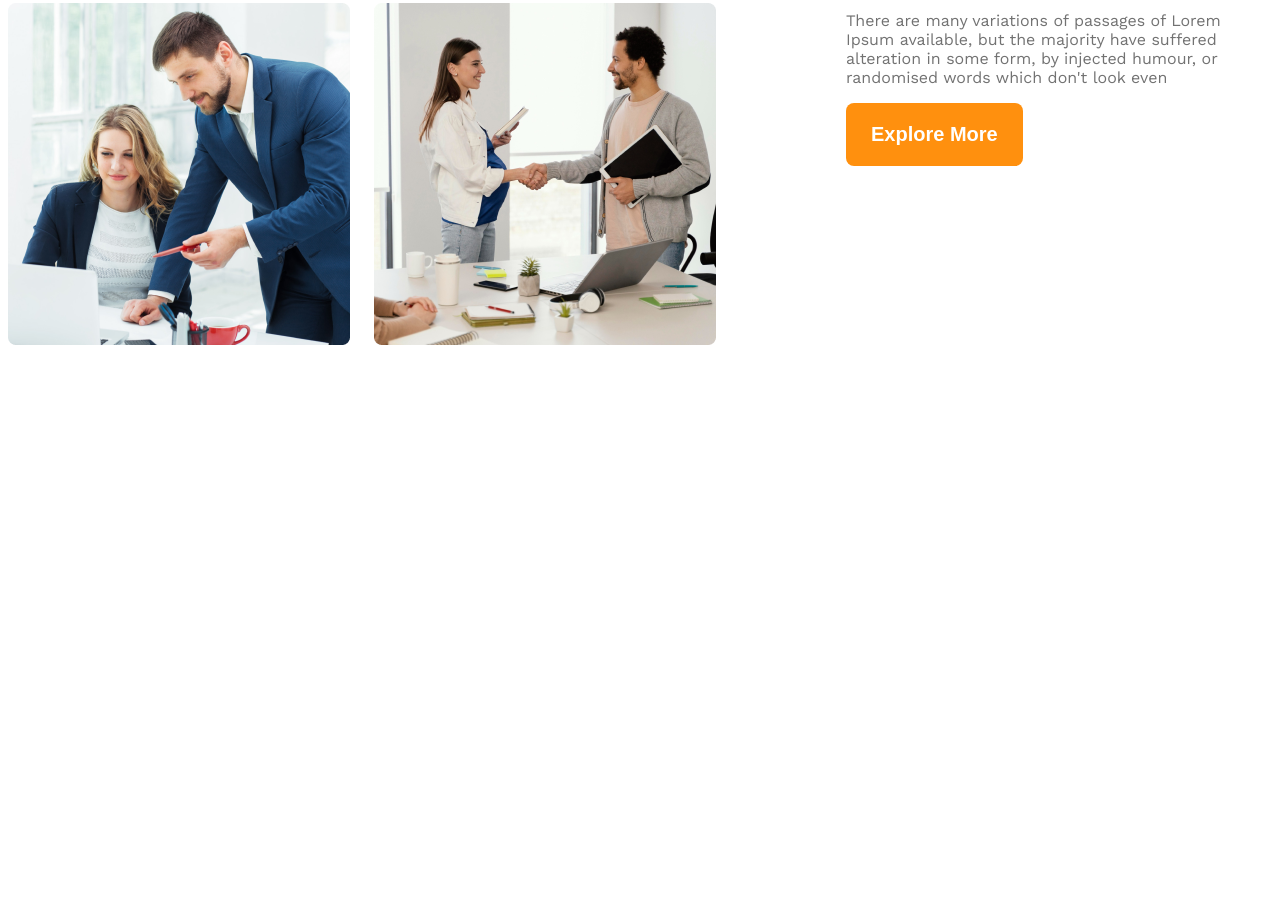
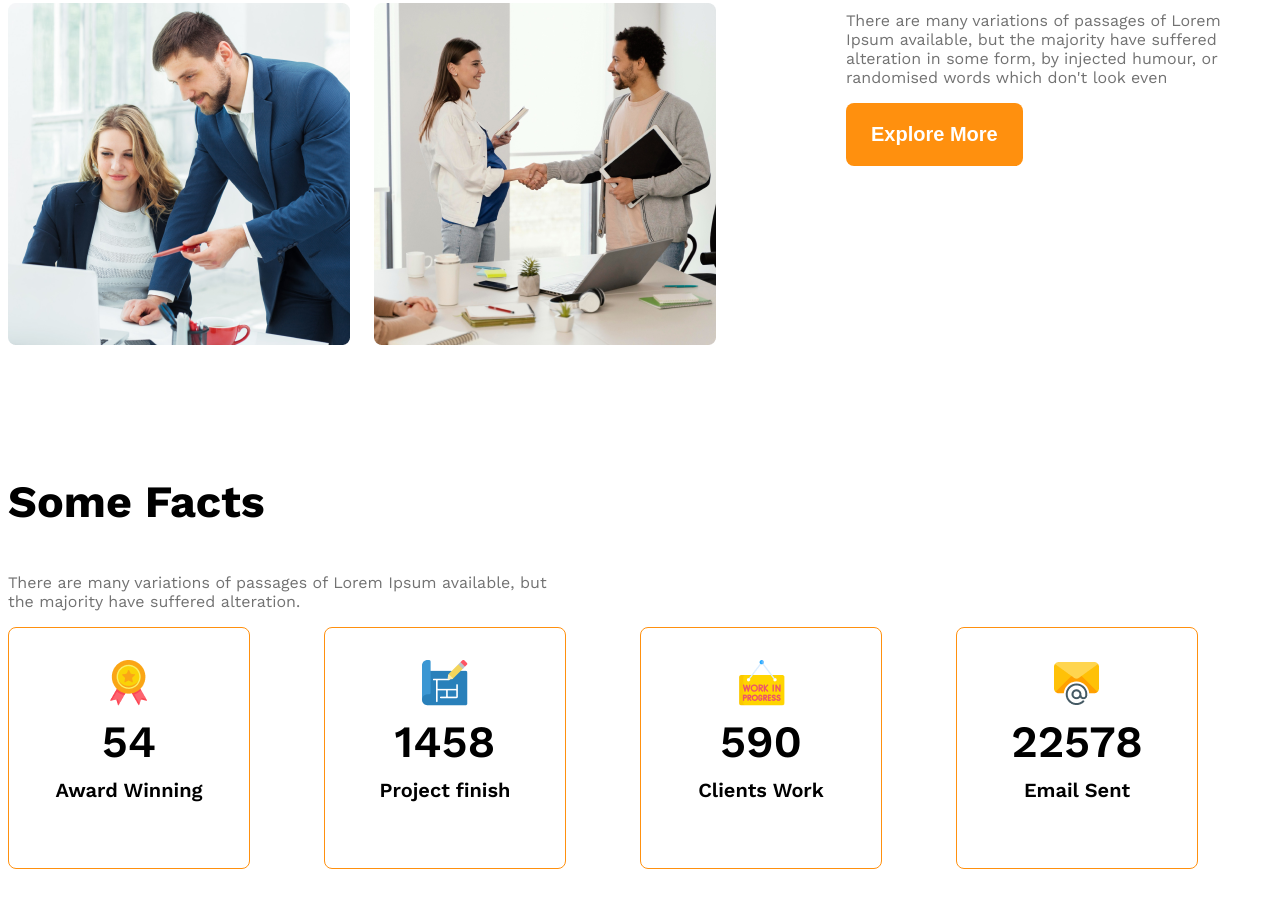
Before and after one commit to tithyghosh/Architect-website, a plain HTML site: page index.html in a window 1280 px wide. Shown: the part 1677-2584 px from the top of the page. Before the commit the page ends 2030 px from the top, so only its background shows below. Drawn offline with nearby package versions, Linux system fonts and the light colour scheme.

Commit message:
Desinging the facts sections with flex and grid

```diff
--- a/index.html
+++ b/index.html
@@ -1,53 +1,105 @@
-<!DOCTYPE html>
+<!doctype html>
 <html lang="en">
   <head>
-   <meta charset="UTF-8">
-   <meta name="viewport" content="width=device-width, initial-scale=1.0">
-   <link rel="stylesheet" href="/style.css">
+    <meta charset="UTF-8" />
+    <meta name="viewport" content="width=device-width, initial-scale=1.0" />
+    <link rel="stylesheet" href="/style.css" />
     <title>Architect</title>
   </head>
   <body class="work-sans-font">
     <header class="bg-light">
       <nav class="nav-bar display-flex">
-         <h3 class="brand"> G-3 Architects</h3>
+        <h3 class="brand">G-3 Architects</h3>
         <ul class="nav-links display-flex">
-            <li class="nav-item"><a href="" class="nav-link text-gray">Home</a></li>
-            <li class="nav-item"><a href="" class="nav-link text-gray ">About</a></li>
-            <li class="nav-item"><a href="" class="nav-link text-gray">Contact us</a></li>
-            <li class="nav-item"><a href="" class="nav-link text-gray">Log in</a></li>
+          <li class="nav-item">
+            <a href="" class="nav-link text-gray">Home</a>
+          </li>
+          <li class="nav-item">
+            <a href="" class="nav-link text-gray">About</a>
+          </li>
+          <li class="nav-item">
+            <a href="" class="nav-link text-gray">Contact us</a>
+          </li>
+          <li class="nav-item">
+            <a href="" class="nav-link text-gray">Log in</a>
+          </li>
         </ul>
       </nav>
       <div class="banner">
         <div class="banner-content">
           <h1 class="banner-title">Brand New Group of Architects</h1>
           <p class="banner-description">
-            There are many variations of passages of Lorem Ipsum available, but the majority have suffered alteration in some form, by injected humour, or randomised words which don't look even
+            There are many variations of passages of Lorem Ipsum available, but
+            the majority have suffered alteration in some form, by injected
+            humour, or randomised words which don't look even
           </p>
           <button class="btn-primary">Explore More</button>
         </div>
-         <img class="banner-image" src="/images/banner.png" alt="">
+        <img class="banner-image" src="/images/banner.png" alt="" />
       </div>
     </header>
 
     <main>
       <section class="teams display-flex">
         <div class="team-img-container">
-            <img src="/images/team1.png" alt="">
-            <img src="/images/team2.png" alt="">
-            <img src="/images/team3.png" alt="">
-            <img src="/images/team4.png" alt="">
+          <img src="/images/team1.png" alt="" />
+          <img src="/images/team2.png" alt="" />
+          <img src="/images/team3.png" alt="" />
+          <img src="/images/team4.png" alt="" />
         </div>
         <div class="features">
-            <h3 class="feature-title"><span id="quick-list" class="text-light-gray">Quick List </span> <span>of Our</span><span class="text-primary"> Features</span></h3>
-            <p class="feature-description text-light-gray">There are many variations of passages of Lorem Ipsum available, but the majority have suffered alteration in some form, by injected humour, or randomised words which don't look even
+          <h3 class="section-title">
+            <span id="quick-list" class="text-light-gray">Quick List </span>
+            <span>of Our</span><span class="text-primary"> Features</span>
+          </h3>
+          <p class="feature-description text-light-gray">
+            There are many variations of passages of Lorem Ipsum available, but
+            the majority have suffered alteration in some form, by injected
+            humour, or randomised words which don't look even
           </p>
           <button class="btn-primary">Explore More</button>
         </div>
       </section>
+      <section>
+        <h3 class="section-title">Some Facts</h3>
+        <p class="text-light-gray fact-description">
+          There are many variations of passages of Lorem Ipsum available, but
+          the majority have suffered alteration.
+        </p>
+        <div class="facts-container">
+          <div class="fact-card display-flex">
+            <div>
+              <img src="/images/icons/ribon.png" alt="" class="fact-icon" />
+              <h4 class="fact-number">54</h4>
+              <h5 class="fact-name">Award Winning</h5>
+            </div>
+          </div>
+          <div class="fact-card display-flex">
+            <div>
+              <img src="/images/icons/projects.png" alt="" class="fact-icon" />
+              <h4 class="fact-number">1458</h4>
+              <h5 class="fact-name">Project finish</h5>
+            </div>
+          </div>
+          <div class="fact-card display-flex">
+            <div>
+            <img src="/images/icons/customers.png" alt="" class="fact-icon" />
+            <h4 class="fact-number">590</h4>
+            <h5 class="fact-name">Clients Work</h5>
+            </div>
+          </div>
+          <div class="fact-card display-flex">
+            <div>
+            <img src="/images/icons/email.png" alt="" class="fact-icon" />
+            <h4 class="fact-number">22578</h4>
+            <h5 class="fact-name">Email Sent</h5>
+            </div>
+
+          </div>
+        </div>
+      </section>
+      <section class="some-facts"></section>
     </main>
-   <footer>
-
-   </footer>
-
+    <footer></footer>
   </body>
 </html>
--- a/style.css
+++ b/style.css
@@ -40,6 +40,10 @@ main{
 }
 main> section{
    margin-top: 130px ;
+}
+.section-title{
+   font-size: 2.8rem;
+   font-weight: 700;
 }
 
 /* Header styles */
@@ -93,13 +97,39 @@ main> section{
    max-width: 530px;
 }
 
-.feature-title{
-   font-size: 2.8rem;
-   font-weight: 700;
-}
 #quick-list{
    font-weight: 500;
 }
+/*  Some facts related style*/
+.facts-container{
+   display: grid;
+   grid-template-columns: repeat(4, 1fr);
+}
+.fact-card{
+   border: 1px solid #ff900e;
+   width: 240px;
+   height: 240px;
+   border-radius: 8px;
+   text-align: center;
+   align-items: center;
+   justify-content: center;
+}
+.fact-number{
+   font-size: 2.8rem;
+   font-weight: 600;
+   margin-top: 5px;
+   margin-bottom: 10px;
+
+}
+.fact-name{
+   margin-top: 10px;
+   font-weight: 600;
+   font-size: 1.25rem;
+}
+.fact-description{
+   max-width: 540px;
+}
+
 /* Responsive-Media query */
 @media screen and (max-width: 576px){
    .nav-bar, .nav-links, .teams{
```
Lines whose indentation alone changed are shown as unchanged.
